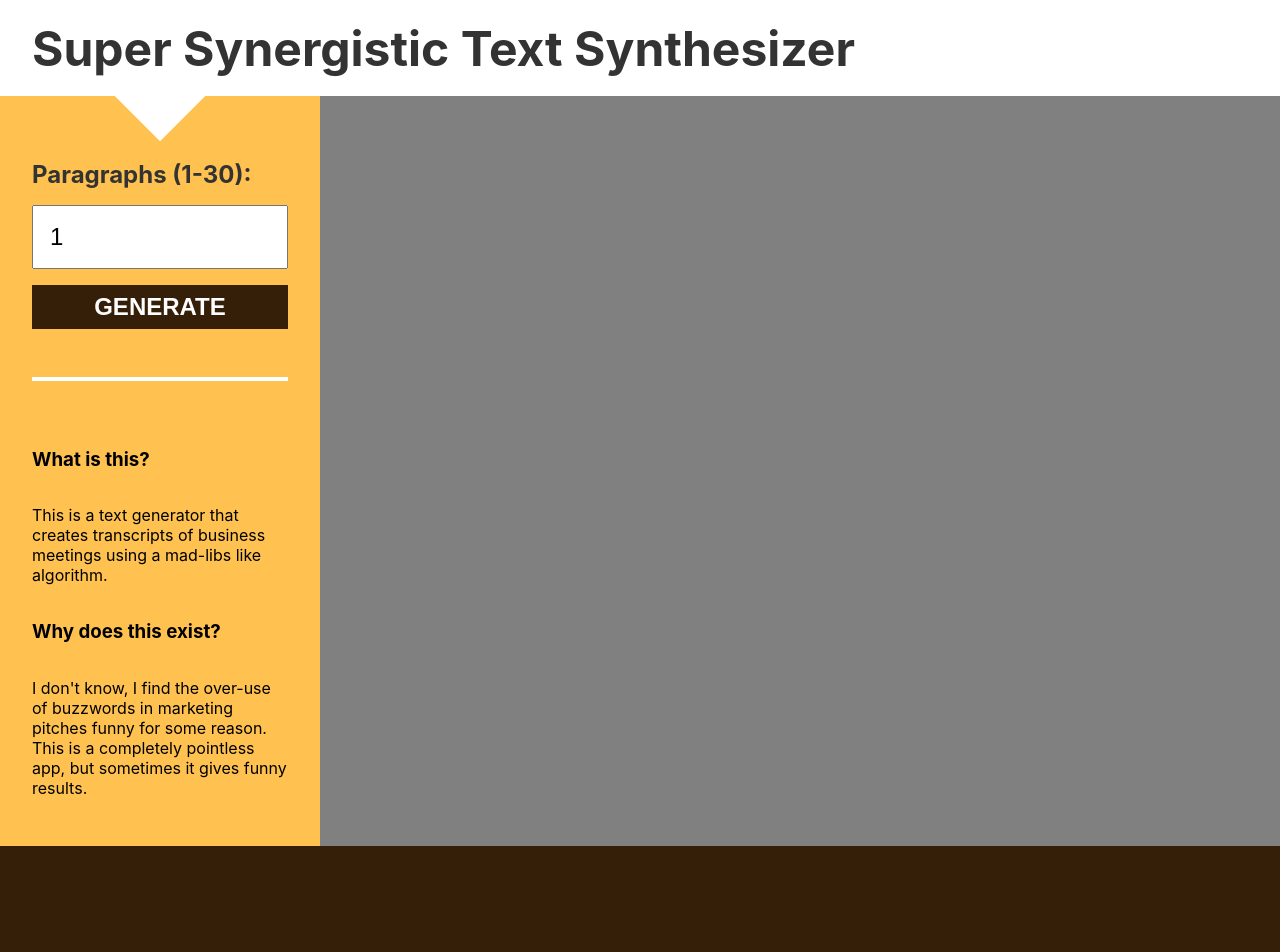
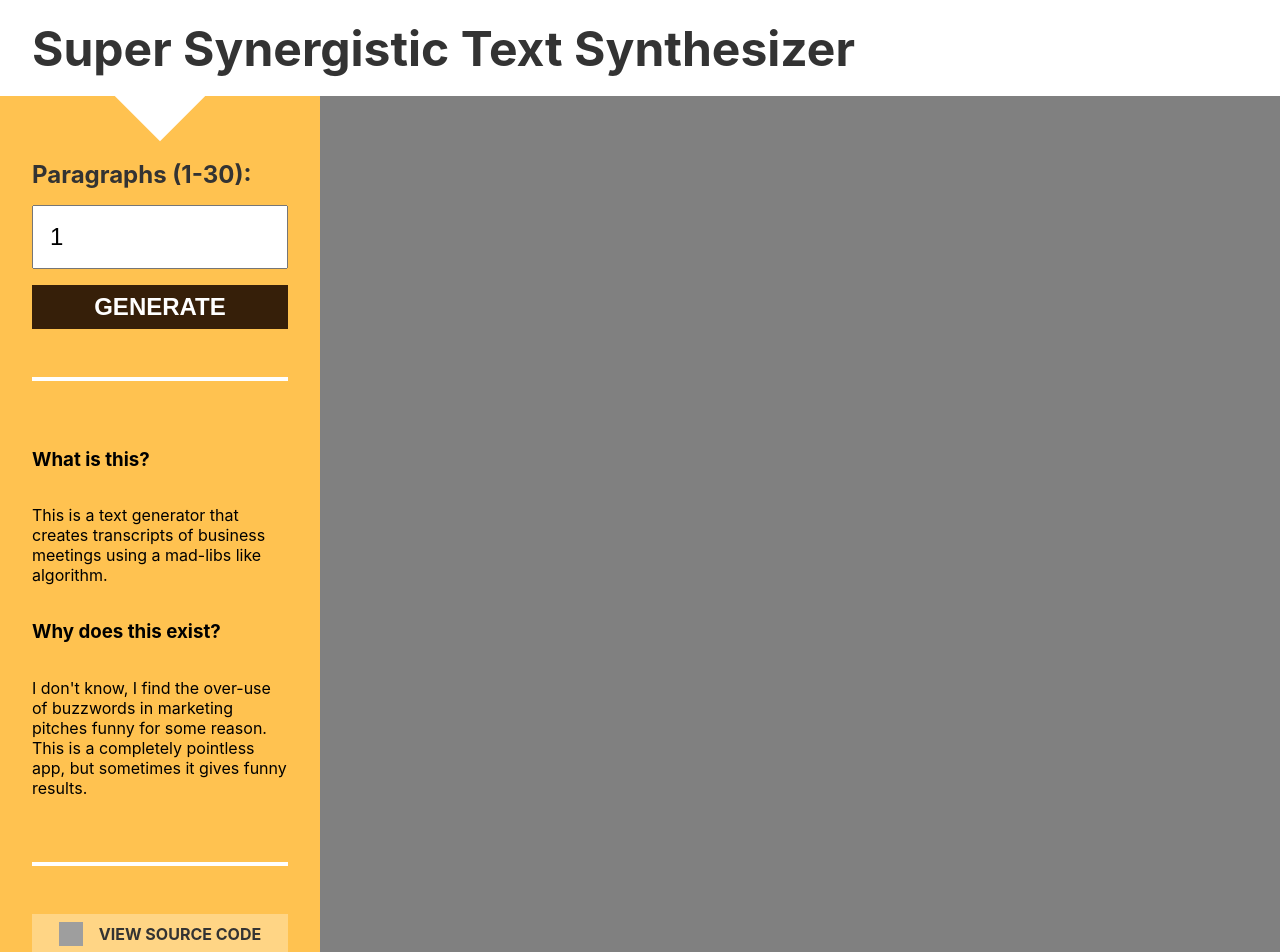
Before and after one commit to CTSchulmeister/SuperSynergisticTextSynthesizer, a React (Create React App) app: page / in a window 1280 px wide. Shown: the top 952 px of the page. Before the commit the page ends 846 px from the top, so only its background shows below. Built offline with nearby package versions, Linux system fonts and the light colour scheme; grey boxes are pictures that could not be loaded.

Commit message:
Added github link

```diff
--- a/src/components/Controls.js
+++ b/src/components/Controls.js
@@ -40,6 +40,16 @@ const Controls = (props) => {
                 I don't know, I find the over-use of buzzwords in marketing pitches funny for some reason.
                 This is a completely pointless app, but sometimes it gives funny results.
             </p>
+            <hr className="ssts-controls__divider" />
+            <a
+                className="ssts-controls__github-link"
+                href="https://github.com/CTSchulmeister/SuperSynergisticTextSynthesizer"
+                rel="external"
+                title="View source code"
+            >
+                <img height="24" width="24" src="https://cdn.jsdelivr.net/npm/simple-icons@latest/icons/github.svg" alt="GitHub Logo" />
+                View Source Code
+            </a>
         </div>
     );
 }
--- a/src/scss/main.scss
+++ b/src/scss/main.scss
@@ -148,6 +148,33 @@ html, body {
             width: 100%;
             margin: 3rem 0rem;
         }
+
+        &__github-link {
+            display: flex;
+            align-items: center;
+            justify-content: center;
+
+            padding: 0.5rem 1rem;
+            background: rgba(255, 255, 255, 0.3);
+
+            text-decoration: none;
+            font-size: 1rem;
+            font-weight: $bold;
+            color: $dark-gray;
+            text-transform: uppercase;
+
+            transition: all ease-out 0.15s;
+
+            & img {
+                margin-right: 1rem;
+            }
+
+            &:hover {
+                background: rgba(255, 255, 255, 0.6);
+
+                transition: all ease-in 0.15s;
+            }
+        }
     }
 
     &-textview {
```
